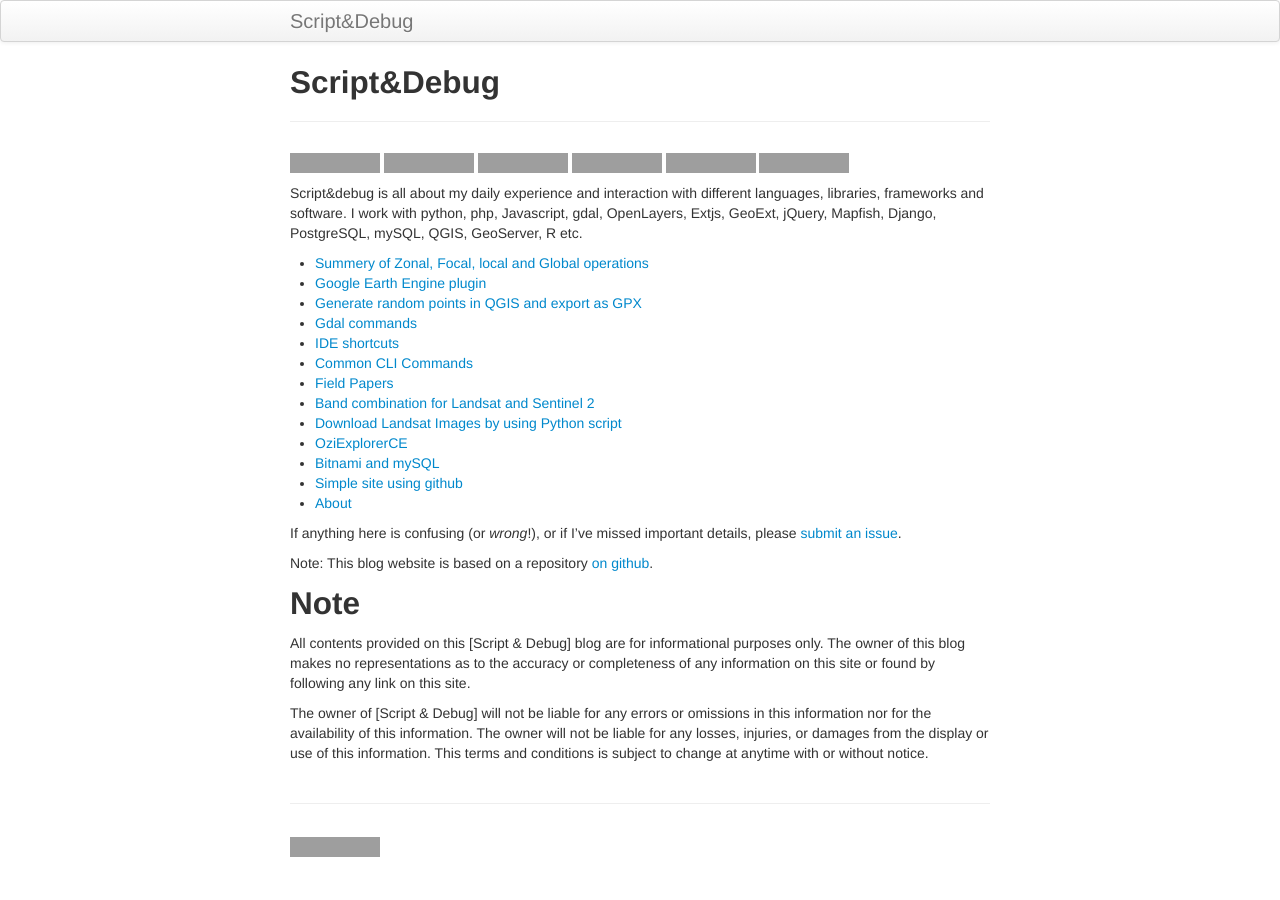
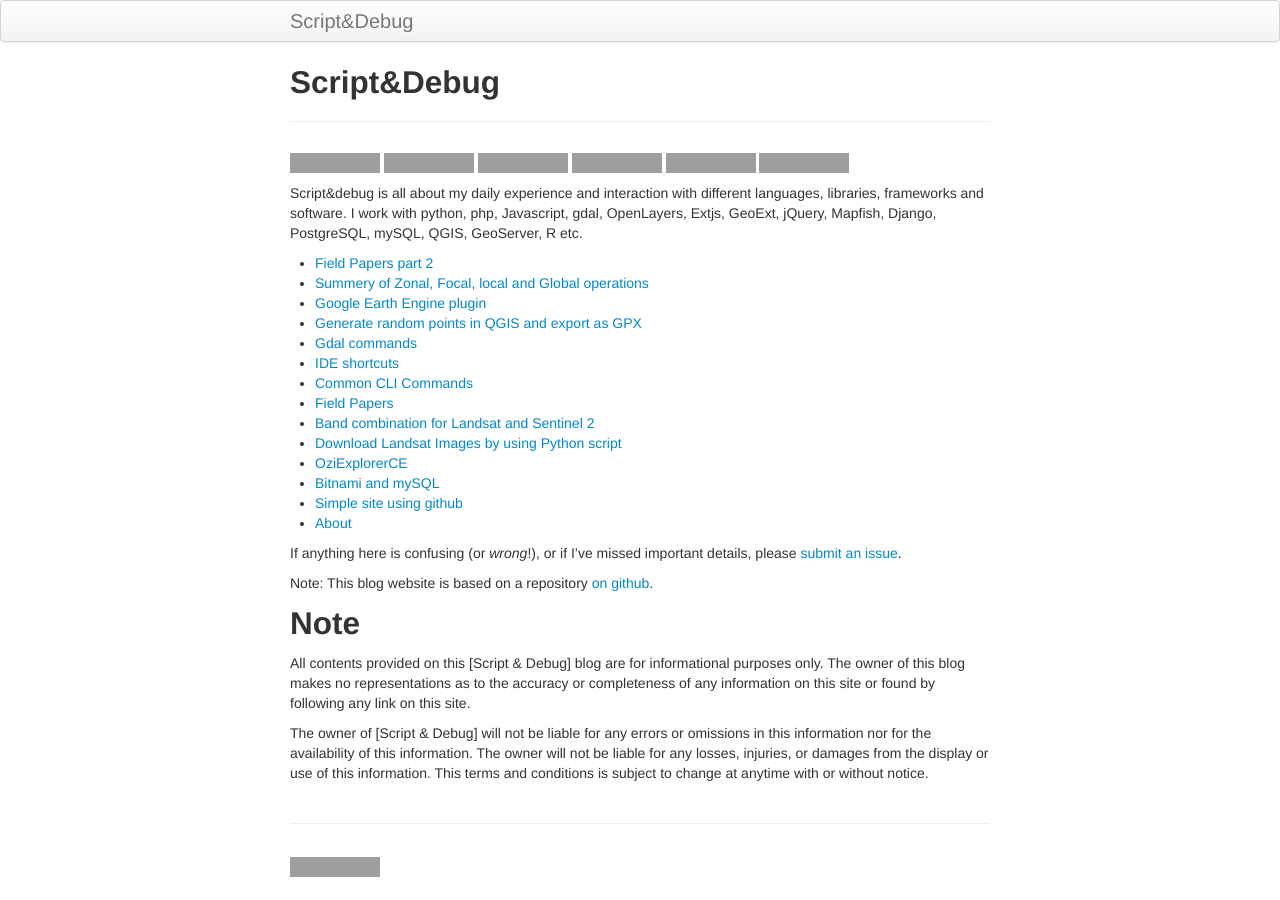
Before and after one commit to mnahmad/scriptndebug, a Jekyll site: the page built from index.md, in a window 1280 px wide, cut to the strip 0-900 px from the top of the page. Built offline with Jekyll 4.4.1, drawn with Linux system fonts in a browser that asks for light colours; grey boxes are pictures that could not be loaded.

Commit message:
index page and sitemap.txt updated for Field Paper post

```diff
--- a/index.md
+++ b/index.md
@@ -13,6 +13,7 @@ description: Script&debug is personal documentation.
 
 Script&debug is all about my daily experience and interaction with different languages, libraries, frameworks and software. I work with python, php, Javascript, gdal, OpenLayers, Extjs, GeoExt, jQuery, Mapfish, Django, PostgreSQL, mySQL, QGIS, GeoServer, R etc.
 
+- [Field Papers part 2](ages/fieldpapers/fieldpapers-part2.html)
 - [Summery of Zonal, Focal, local and Global operations](pages/stats/spatial_statistics.html)
 - [Google Earth Engine plugin](pages/qgis/plugins/ee_install_and_use.html)
 - [Generate random points in QGIS and export as GPX](pages/qgis/random_points_gpx/generate_random_points.html)
--- a/sitemap.txt
+++ b/sitemap.txt
@@ -1,3 +1,4 @@
+https://mnahmad.github.io/scriptndebug/pages/fieldpapers/fieldpapers-part2.html
 https://mnahmad.github.io/scriptndebug/pages/stats/spatial_statistics.html
 https://mnahmad.github.io/scriptndebug/pages/qgis/plugins/ee_install_and_use.html
 https://mnahmad.github.io/scriptndebug/pages/qgis/random_points_gpx/generate_random_points.html
```
